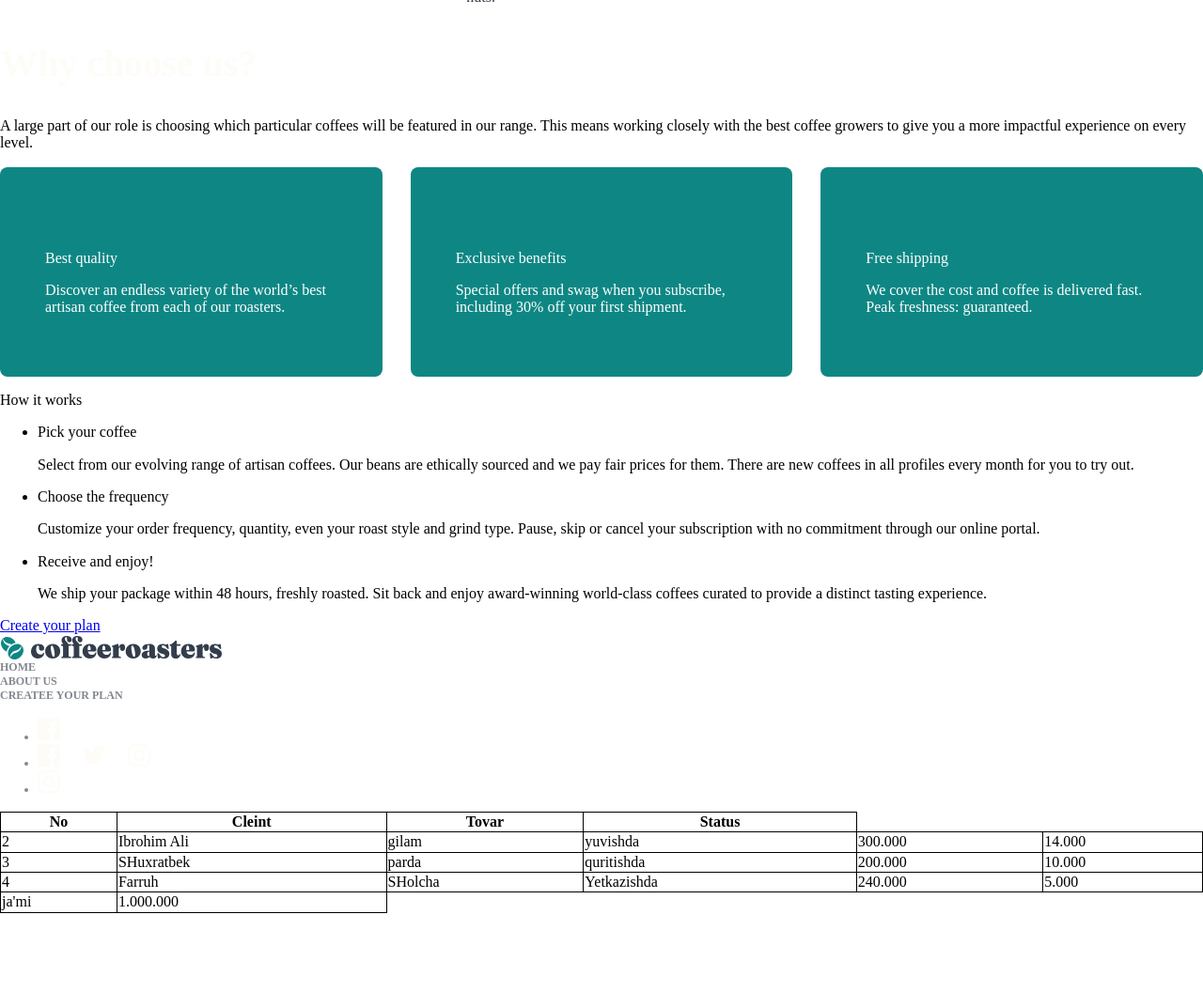
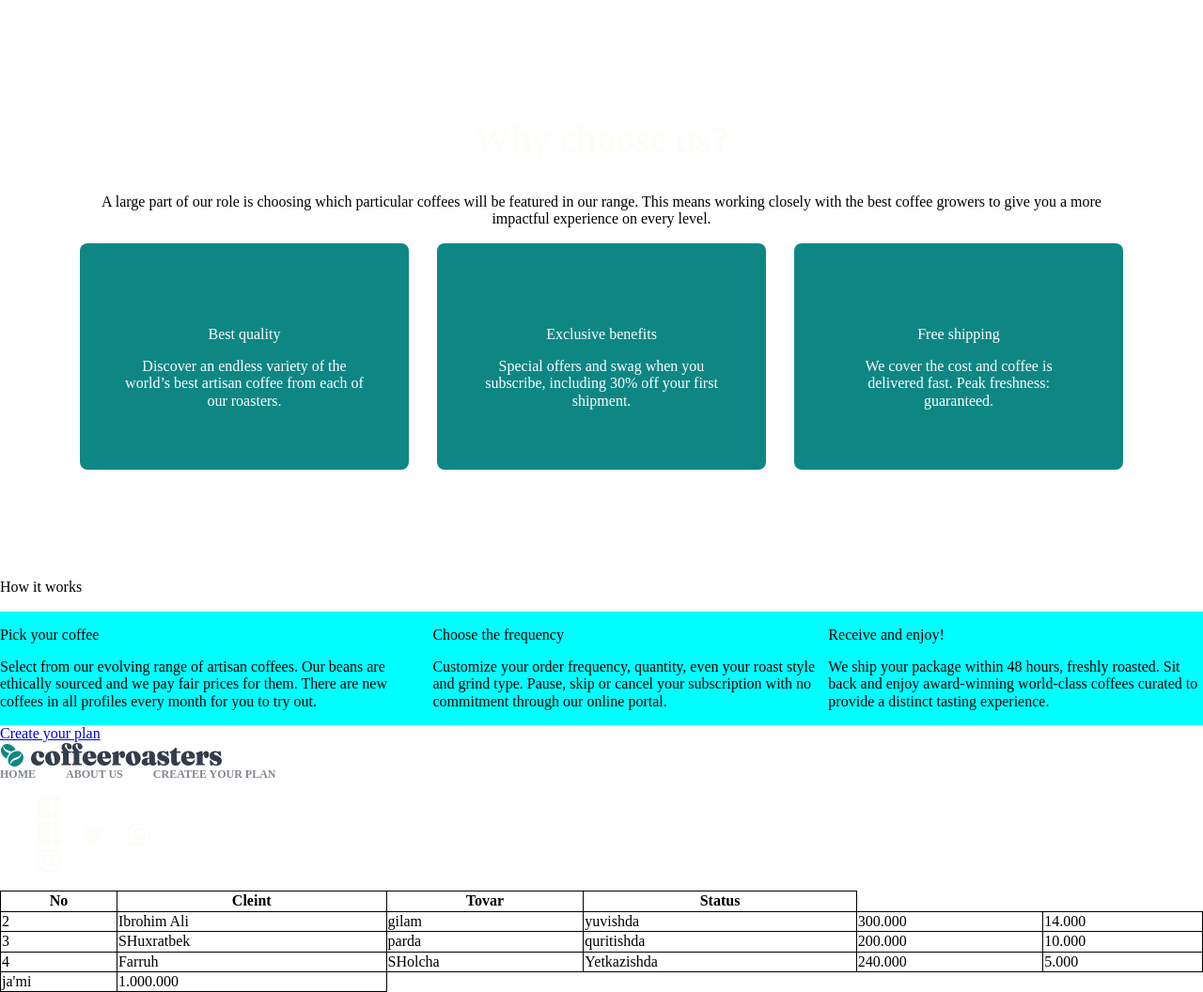
Before and after one commit to zkamronbek/coffe-maket, a plain HTML site: page index.html in a window 1280 px wide. Shown: the part 1119-2175 px from the top of the page at 94% size. Before the commit the page ends 2091 px from the top, so only its background shows below. Drawn offline with Linux system fonts and the light colour scheme; a web font is replaced by a local one.

Commit message:
inited commit

```diff
--- a/css/main.css
+++ b/css/main.css
@@ -398,13 +398,23 @@ table td {
   padding: 0;
   margin: 0;
   list-style: none;
+  display: -webkit-box;
+  display: -ms-flexbox;
+  display: flex;
 }
 
 .nav__header {
   margin-left: auto;
 }
 
+.nav__footer {
+  margin-left: auto;
+}
+
 .nav__list-item {
+  display: -webkit-box;
+  display: -ms-flexbox;
+  display: flex;
   margin-right: 32px;
   font-family: Barlow;
   font-style: normal;
@@ -547,6 +557,22 @@ table td {
   color: #333D4B;
 }
 
+.area__container {
+  padding: 100px 85px;
+  text-align: center;
+  position: relative;
+}
+
+.area__container::before {
+  position: absolute;
+  width: 100%;
+  range: 0;
+  left: 0;
+  background-color: #2C343E;
+  border-radius: 10px;
+  content: "";
+}
+
 .area__container-title {
   font-family: Fraunces 9pt;
   font-style: normal;
@@ -584,4 +610,14 @@ table td {
 .area__content-item:last-child {
   margin: 0;
 }
+
+.chunk__content-list {
+  padding: 0;
+  margin: 0;
+  list-style: none;
+  display: -webkit-box;
+  display: -ms-flexbox;
+  display: flex;
+  background-color: aqua;
+}
 /*# sourceMappingURL=main.css.map */
```
Also changed, not shown: 1 other file.
